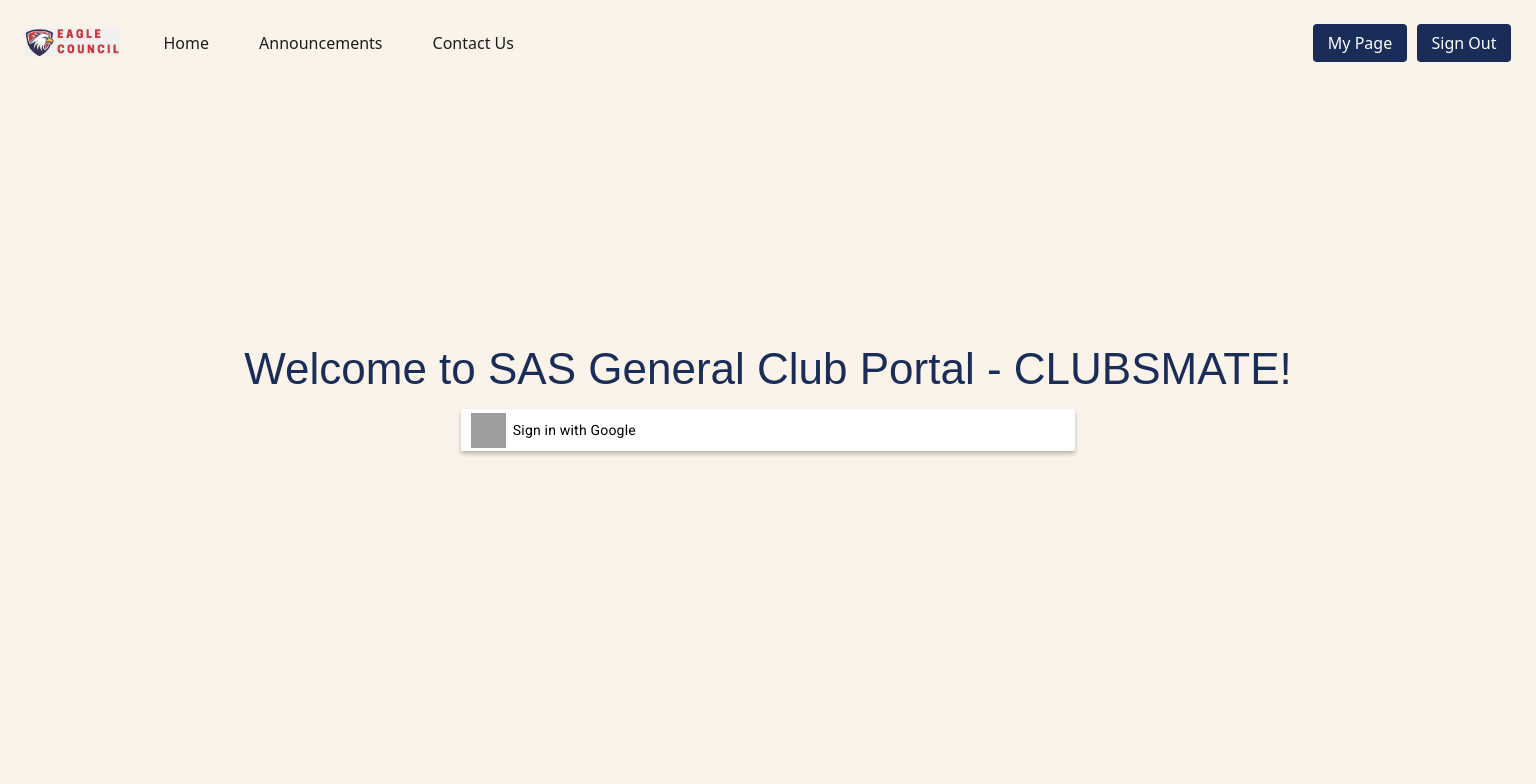
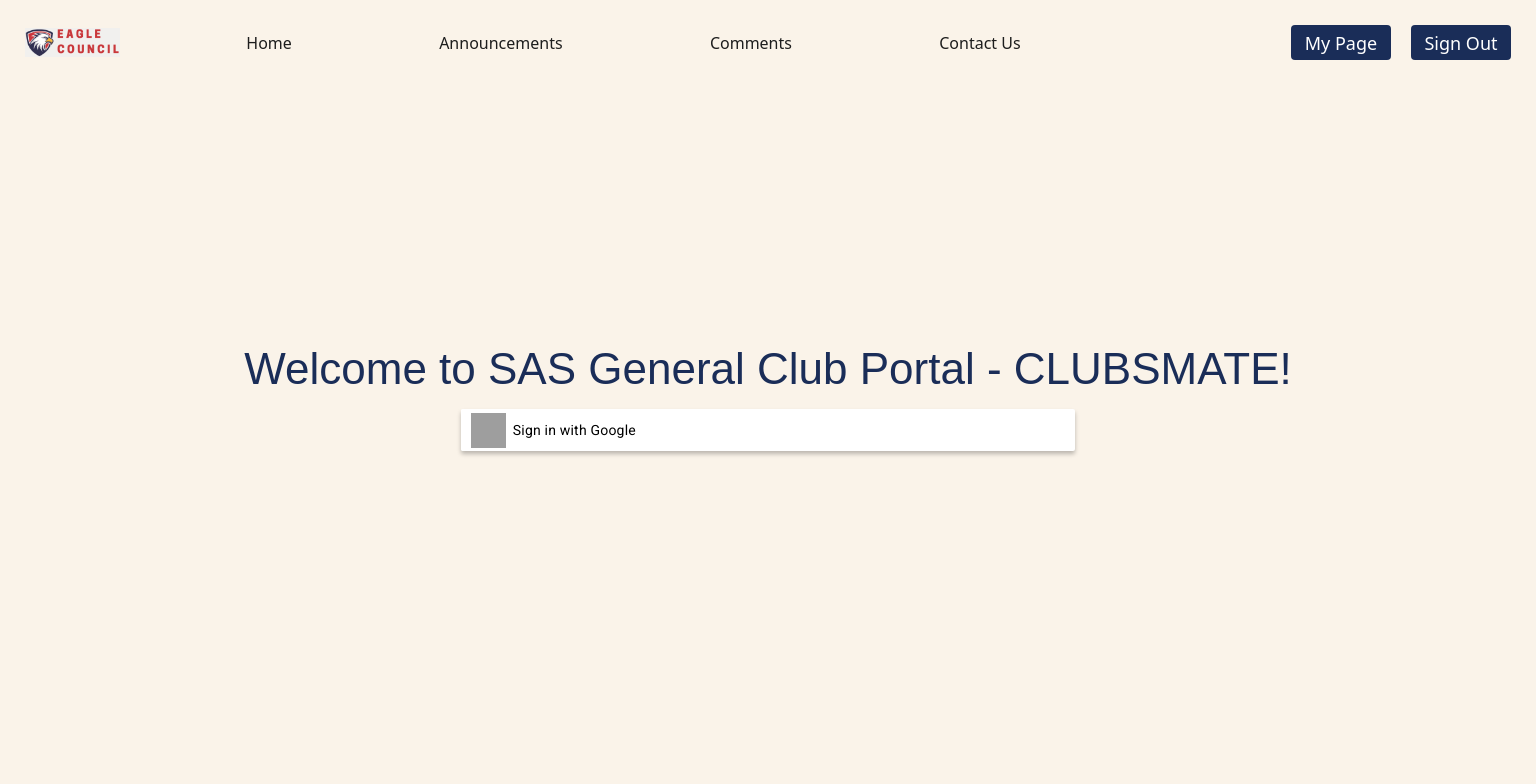
Before and after one commit to gyulimjessKang/clubsmate, a React (Create React App) app: page /login in a window 1536 px wide. Shown: the top 784 px of the page. Built offline with nearby package versions, Linux system fonts and the light colour scheme; no server answers; the database is empty; sample sign-in values are in the browser's storage; grey boxes are pictures that could not be loaded; a web font is replaced by a local one.

Commit message:
responsive navbar

```diff
--- a/src/components/navbar/Navbar.css
+++ b/src/components/navbar/Navbar.css
@@ -1,5 +1,6 @@
+
 .logo {
-    width: 95px;
+    width: 60px;
     height: auto;
 
 }
@@ -27,23 +28,39 @@
 }
 
 .menu-tab {
-    width: 67.5vw;
-    margin-left: 40px;
+    width: 60vw;
+    margin-left: 20px;
     display: flex;
-    align-items: center;
+    justify-content: space-evenly;
+
+}
+
+.menu-tab > .nav-item {
+    flex-grow: 1; /* 가용 공간을 균등하게 차지하도록 설정 */
+    text-align: center; /* 텍스트를 중앙 정렬 */
+    display: flex; /* flexbox 모델 사용 */
+    justify-content: center; /* 가로 방향 중앙 정렬 */
+    align-items: center; /* 세로 방향 중앙 정렬 */
 }
 
 .menu-items {
     display: flex;
-    align-items: center;
+    flex-grow: 1; /* 가용 공간을 균등하게 차지하도록 설정 */
+    text-align: center;
+
+}
+.menu-items svg {
+    width: 20px;  /* 원하는 너비로 설정 */
+    height: 20px; /* 원하는 높이로 설정 */
+
 }
 
 .nav-item {
-    margin-right: 50px;
+    margin-right: 10px;
     text-decoration: none;
-    /* 밑줄 제거 */
-    color: #1D1D1D;
     /* 현재의 텍스트 색상을 유지 */
+    color: var(--dark, #1A2D58);
+    flex-grow: 1;
 }
 
 .nav-item:last-child {
@@ -51,13 +68,18 @@
 }
 
 .user-controls {
-    width: 20vw;
+    width: 25vw;
     display: flex;
     align-items: center;
     /* 아이템들을 수직 중앙에 정렬합니다. 필요에 따라 삭제하셔도 됩니다. */
-    gap: 10px;
+    gap: 15px;
     justify-content: end;
     /* 아이템들 사이의 간격입니다. 원하는 크기로 조절하실 수 있습니다. */
+}
+.user-controls svg {
+    width: 20px;  /* 원하는 너비로 설정 */
+    height: 20px; /* 원하는 높이로 설정 */
+    align-items: center;
 }
 
 .nav-link-box {
@@ -74,8 +96,179 @@
     color: var(--white, #FFF);
 
     /* Body */
-    font-size: 16px;
+    font-size: 25px;
+    font-style: normal;
+    font-weight: 400;
+    line-height: 25px;
+}
+
+
+
+
+
+
+@media (min-width: 768px){
+
+
+
+.logo {
+    width: 70px;
+    height: auto;
+
+}
+
+.announcementLogo {
+    width: 40px;
+}
+
+.navAlign {
+    display: flex;
+    flex-direction: row;
+    align-items: center;
+    justify-content: space-between;
+    height: 80px;
+    padding-top: 15px;
+    padding-left: 25px;
+    padding-right: 25px;
+    padding-bottom: 10px;
+    background-color: #FAF3E9;
+}
+
+.club-logo {
+    width: 12.5vw;
+}
+
+.menu-tab {
+    width: 60vw;
+    margin-left: 40px;
+    display: flex;
+    align-items: center;
+}
+
+.menu-items {
+    display: flex;
+    align-items: center;
+}
+
+.nav-item {
+    margin-right: 20px;
+    text-decoration: none;
+    color: #1D1D1D;
+}
+
+.nav-item:last-child {
+    margin-right: 0;
+}
+
+.user-controls {
+    width: 25vw;
+    display: flex;
+    align-items: center;
+    gap: 10px;
+    justify-content: end;
+}
+
+.nav-link-box {
+    width: 70px;
+    height: 35px;
+    background-color: #1A2D58;
+    border-radius: 4px;
+    color: white;
+    text-align: center;
+    display: flex;
+    justify-content: center;
+    align-items: center;
+    cursor: pointer;
+    color: var(--white, #FFF);
+
+    /* Body */
+    font-size: 14px;
     font-style: normal;
     font-weight: 400;
     line-height: 22px;
 }
+}
+
+
+
+@media (min-width: 1400px){
+
+
+
+    .logo {
+        width: 95px;
+        height: auto;
+
+    }
+
+    .announcementLogo {
+        width: 40px;
+    }
+
+    .navAlign {
+        display: flex;
+        flex-direction: row;
+        align-items: center;
+        justify-content: space-between;
+        height: 80px;
+        padding-top: 15px;
+        padding-left: 25px;
+        padding-right: 25px;
+        padding-bottom: 10px;
+        background-color: #FAF3E9;
+    }
+
+    .club-logo {
+        width: 12.5vw;
+    }
+
+    .menu-tab {
+        width: 60vw;
+        margin-left: 40px;
+        display: flex;
+        align-items: center;
+    }
+
+    .menu-items {
+        display: flex;
+        align-items: center;
+    }
+
+    .nav-item {
+        margin-right: 20px;
+        text-decoration: none;
+        color: #1D1D1D;
+    }
+
+    .nav-item:last-child {
+        margin-right: 0;
+    }
+
+    .user-controls {
+        width: 25vw;
+        display: flex;
+        align-items: center;
+        gap: 20px;
+        justify-content: end;
+    }
+
+    .nav-link-box {
+        width: 100px;
+        height: 35px;
+        background-color: #1A2D58;
+        border-radius: 4px;
+        color: white;
+        text-align: center;
+        display: flex;
+        justify-content: center;
+        align-items: center;
+        cursor: pointer;
+        color: var(--white, #FFF);
+
+        /* Body */
+        font-size: 18px;
+        font-style: normal;
+        font-weight: 400;
+        line-height: 22px;
+    }
+    }
--- a/src/components/navbar/Navbar.js
+++ b/src/components/navbar/Navbar.js
@@ -27,19 +27,65 @@
           </a>
           <div className="menu-tab">
             <div className="menu-items">
-              <Link to="/" className="nav-item">
+              <Link to="/" className="nav-item d-none d-md-block">
                 Home
               </Link>
-              <Link to="/announcement" className="nav-item">
+              <Link to="/announcement" className="nav-item d-none d-md-block">
                 Announcements
               </Link>
-              <a href="mailto:eaglecouncil@sas.edu.sg" className="nav-item">
+              <Link to="/announcement" className="nav-item d-md-none">
+              <svg xmlns="http://www.w3.org/2000/svg" width="16" height="16" fill="currentColor" class="bi bi-megaphone" viewBox="0 0 16 16">
+  <path d="M13 2.5a1.5 1.5 0 0 1 3 0v11a1.5 1.5 0 0 1-3 0v-.214c-2.162-1.241-4.49-1.843-6.912-2.083l.405 2.712A1 1 0 0 1 5.51 15.1h-.548a1 1 0 0 1-.916-.599l-1.85-3.49a68.14 68.14 0 0 0-.202-.003A2.014 2.014 0 0 1 0 9V7a2.02 2.02 0 0 1 1.992-2.013 74.663 74.663 0 0 0 2.483-.075c3.043-.154 6.148-.849 8.525-2.199zm1 0v11a.5.5 0 0 0 1 0v-11a.5.5 0 0 0-1 0m-1 1.35c-2.344 1.205-5.209 1.842-8 2.033v4.233c.18.01.359.022.537.036 2.568.189 5.093.744 7.463 1.993V3.85zm-9 6.215v-4.13a95.09 95.09 0 0 1-1.992.052A1.02 1.02 0 0 0 1 7v2c0 .55.448 1.002 1.006 1.009A60.49 60.49 0 0 1 4 10.065m-.657.975 1.609 3.037.01.024h.548l-.002-.014-.443-2.966a68.019 68.019 0 0 0-1.722-.082z"/>
+</svg>
+              </Link>
+              <Link to="/feedback" className="nav-item d-none d-md-block">
+                Comments
+              </Link>
+              <Link to="/feedback" className="nav-item d-md-none">
+              <svg xmlns="http://www.w3.org/2000/svg" width="16" height="16" fill="currentColor" class="bi bi-chat-left-heart" viewBox="0 0 16 16">
+  <path d="M14 1a1 1 0 0 1 1 1v8a1 1 0 0 1-1 1H4.414A2 2 0 0 0 3 11.586l-2 2V2a1 1 0 0 1 1-1zM2 0a2 2 0 0 0-2 2v12.793a.5.5 0 0 0 .854.353l2.853-2.853A1 1 0 0 1 4.414 12H14a2 2 0 0 0 2-2V2a2 2 0 0 0-2-2z"/>
+  <path d="M8 3.993c1.664-1.711 5.825 1.283 0 5.132-5.825-3.85-1.664-6.843 0-5.132Z"/>
+</svg>
+              </Link>
+              <a href="mailto:eaglecouncil@sas.edu.sg" className="nav-item d-none d-md-block">
                 Contact Us
               </a>
+              <Link to="mailto:eaglecouncil@sas.edu.sg" className="nav-item d-md-none">
+              <svg xmlns="http://www.w3.org/2000/svg" width="16" height="16" fill="currentColor" class="bi bi-envelope" viewBox="0 0 16 16">
+  <path d="M0 4a2 2 0 0 1 2-2h12a2 2 0 0 1 2 2v8a2 2 0 0 1-2 2H2a2 2 0 0 1-2-2zm2-1a1 1 0 0 0-1 1v.217l7 4.2 7-4.2V4a1 1 0 0 0-1-1zm13 2.383-4.708 2.825L15 11.105zm-.034 6.876-5.64-3.471L8 9.583l-1.326-.795-5.64 3.47A1 1 0 0 0 2 13h12a1 1 0 0 0 .966-.741M1 11.105l4.708-2.897L1 5.383z"/>
+</svg>
+              </Link>
             </div>
           </div>
 
-          <div className="user-controls">
+
+
+
+
+
+
+
+          <div className="user-controls d-md-none">
+            <div className="">
+              <Link to="/mypage"  style={{ textDecoration: "none", color: "inherit" }}>
+              <svg xmlns="http://www.w3.org/2000/svg" width="16" height="16" fill="currentColor" class="bi bi-person-fill" viewBox="0 0 16 16">
+  <path d="M3 14s-1 0-1-1 1-4 6-4 6 3 6 4-1 1-1 1zm5-6a3 3 0 1 0 0-6 3 3 0 0 0 0 6"/>
+</svg>
+              </Link>
+            </div>
+            <div className="" onClick={signOut}>
+            <svg xmlns="http://www.w3.org/2000/svg" width="16" height="16" fill="currentColor" class="bi bi-box-arrow-in-right" viewBox="0 0 16 16">
+  <path fill-rule="evenodd" d="M6 3.5a.5.5 0 0 1 .5-.5h8a.5.5 0 0 1 .5.5v9a.5.5 0 0 1-.5.5h-8a.5.5 0 0 1-.5-.5v-2a.5.5 0 0 0-1 0v2A1.5 1.5 0 0 0 6.5 14h8a1.5 1.5 0 0 0 1.5-1.5v-9A1.5 1.5 0 0 0 14.5 2h-8A1.5 1.5 0 0 0 5 3.5v2a.5.5 0 0 0 1 0z"/>
+  <path fill-rule="evenodd" d="M11.854 8.354a.5.5 0 0 0 0-.708l-3-3a.5.5 0 1 0-.708.708L10.293 7.5H1.5a.5.5 0 0 0 0 1h8.793l-2.147 2.146a.5.5 0 0 0 .708.708l3-3z"/>
+</svg>
+            </div>
+          </div>
+
+
+
+
+
+          <div className="user-controls d-none d-md-flex">
             <div className="nav-link-box">
               <Link
                 to="/mypage"
@@ -52,6 +98,12 @@
               Sign Out
             </div>
           </div>
+
+
+
+
+
+
         </div>
       </nav>
     );
```
